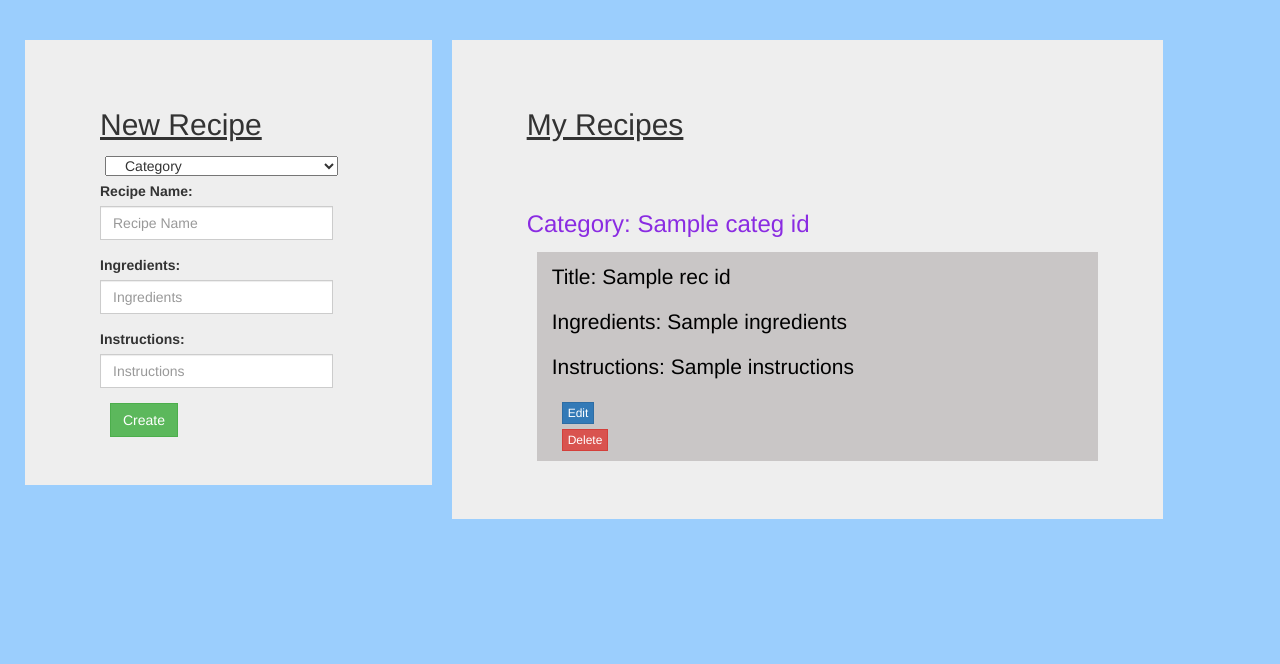
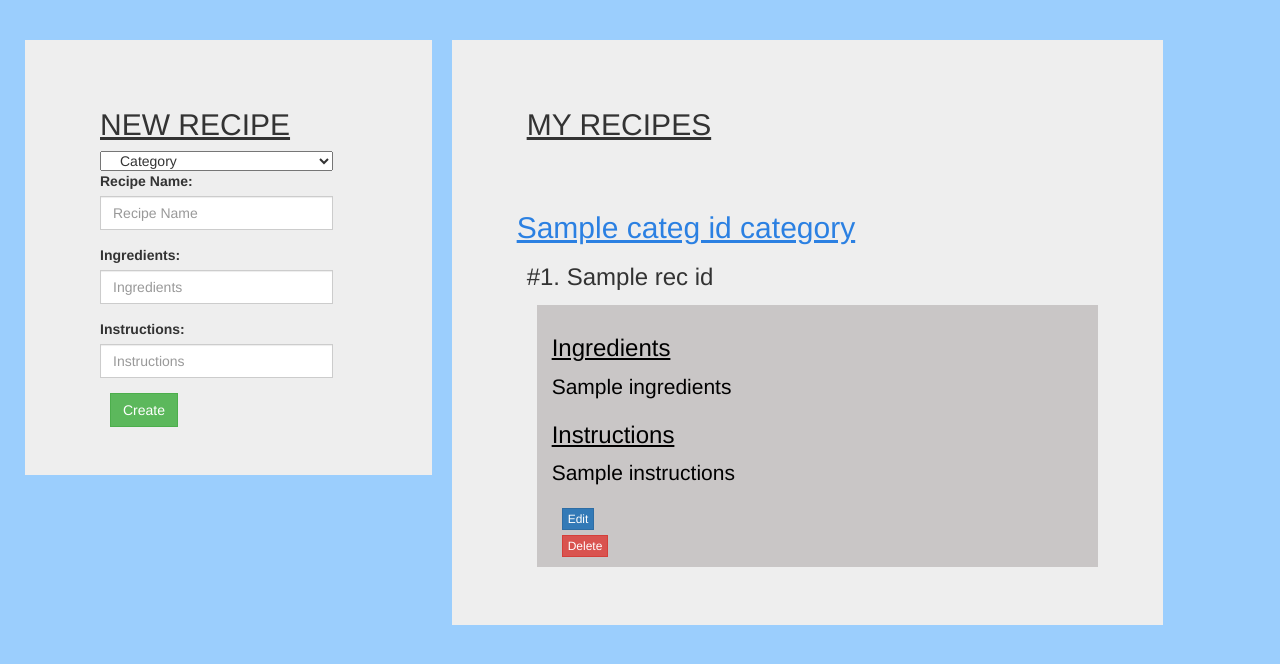
Before and after one commit to nyandiekaFelix/yummy-recipes, a Flask app: template yummy_recipes/templates/recipes_detail.html in a window 1280 px wide. Shown: the part 51-715 px from the top of the page. Run offline with Flask 2, Linux system fonts and the light colour scheme; the template is opened without the code that fills it: values that come from a table or form of the project are taken from there, most other values are stand-ins (such as "Sample title", 1, 10 or a date in 2020); some libraries are stand-ins or nearby versions.

Commit message:
[feat]: improved UI features

```diff
--- a/yummy_recipes/templates/recipes_detail.html
+++ b/yummy_recipes/templates/recipes_detail.html
@@ -10,8 +10,8 @@
             {% from "form_render.html" import render_input %}
             <form method="POST" class="col-md-11" action="{{ url_for('recipes')}}">
                 {{form.csrf_token}}
-                <h2> New Recipe </h2>
-                <select name="categ_id" class="col-md-12 category-dd" required>
+                <h2> NEW RECIPE </h2>
+                <select name="categ_id" class="col-md-12">
                     <option disabled selected>Category</option>
                     {% for categ, categ_id in categs.items() %}
                         <option value='{{ categ_id["category_id"] }}'>
@@ -28,37 +28,52 @@
         </div>
         <div class="col-md-7 rec-categs creator jumbotron">
             <div class="container col-md-12">
-                <h2>My Recipes</h2>
+                <h2>MY RECIPES</h2>
                 <br/>
                 <br/>
                 {% for categ, categ_id in categs.items() %}
-                    <h3 style="color:blueviolet">Category: {{ categ_id["category_name"] }}</h3>
+                <div>
+                    <h2 style="color:rgb(43, 128, 226); margin-left:-10px">
+                        {{ categ_id["category_name"] }} category
+                    </h2>
                     {% for recipe, rec_id in categ_id["recipes"].items() %}
-                        <div class="recipe col-md-12">
-                            <thead >
-                                <p>Title: <span>{{ rec_id["recipe_name"] }}</span></p>
-                            </thead>
-                            <tbody>
-                                <p>Ingredients: <span>{{ rec_id["ingredients"] }}</span> </p>
-                                <p>Instructions: <span>{{ rec_id["instructions"] }}</span> </p>
-                            </tbody>
+                    <div>
+                        <div><h3>#{{ loop.index }}. {{ rec_id["recipe_name"] }}</h3></div>
+                        <div class="recipe col-md-12" style="word-wrap: break-word;">
+                            <div>
+                                <h3 style="text-decoration: underline">Ingredients</h3>
+                                <p> {{ rec_id["ingredients"] }} </p>
+                            </div>
+                            <div>
+                                <h3 style="text-decoration: underline">Instructions</h3>
+                                <p>{{ rec_id["instructions"] }}</p>
+                            </div>
+
                             <button class="edit manipulators btn btn-xs btn-primary"
-                                id="{{ loop.index }}">Edit</button>
+                                id="{{ categ_id['category_id'] }}-{{ loop.index }}">Edit</button>
 
                             <form method="POST" action="{{ url_for('edit_recipe')}}" style="display: none;"
-                                id="form-{{ loop.index }}">
+                                id="form-{{ categ_id['category_id'] }}-{{ loop.index }}">
                                 {{form.csrf_token}}
                                 <input type="hidden" class="form-control"
                                     name="categ_id" value='{{ categ_id["category_id"] }}'>
                                 <input type="hidden" class="form-control"
                                     name="recipe_id" value='{{ rec_id["recipe_id"] }}'>
-                                <h5>Edit Recipe Details: </h5>
+                                <div>
+                                    <span>Title</span>
                                     <input type="text" class="form-control pull-left" name="new_title"
                                         placeholder="Edit Title" value='{{ rec_id["recipe_name"] }}' required>
+                                </div>
+                                <div>
+                                    <span>Ingredients</span>
                                     <input type="text" class="form-control pull-left" name="new_ingredients"
                                         placeholder="Edit Ingredients" value='{{ rec_id["ingredients"] }}'required>
+                                </div>
+                                <div>
+                                    <span>Instructions</span>
                                     <input type="text" class="form-control pull-left" name="new_instructions"
                                         placeholder="Edit Instructions" value='{{ rec_id["instructions"] }}' required>
+                                </div>
                                 <button type="submit"
                                     class="manipulators btn btn-xs btn-success">Save</button>
                             </form>
@@ -73,7 +88,9 @@
                             </form>
 
                         </div>
+                    </div>
                     {% endfor %}
+                </div>
                 {% endfor %}
             </div>
         </div>
```
Lines whose indentation alone changed are shown as unchanged.
